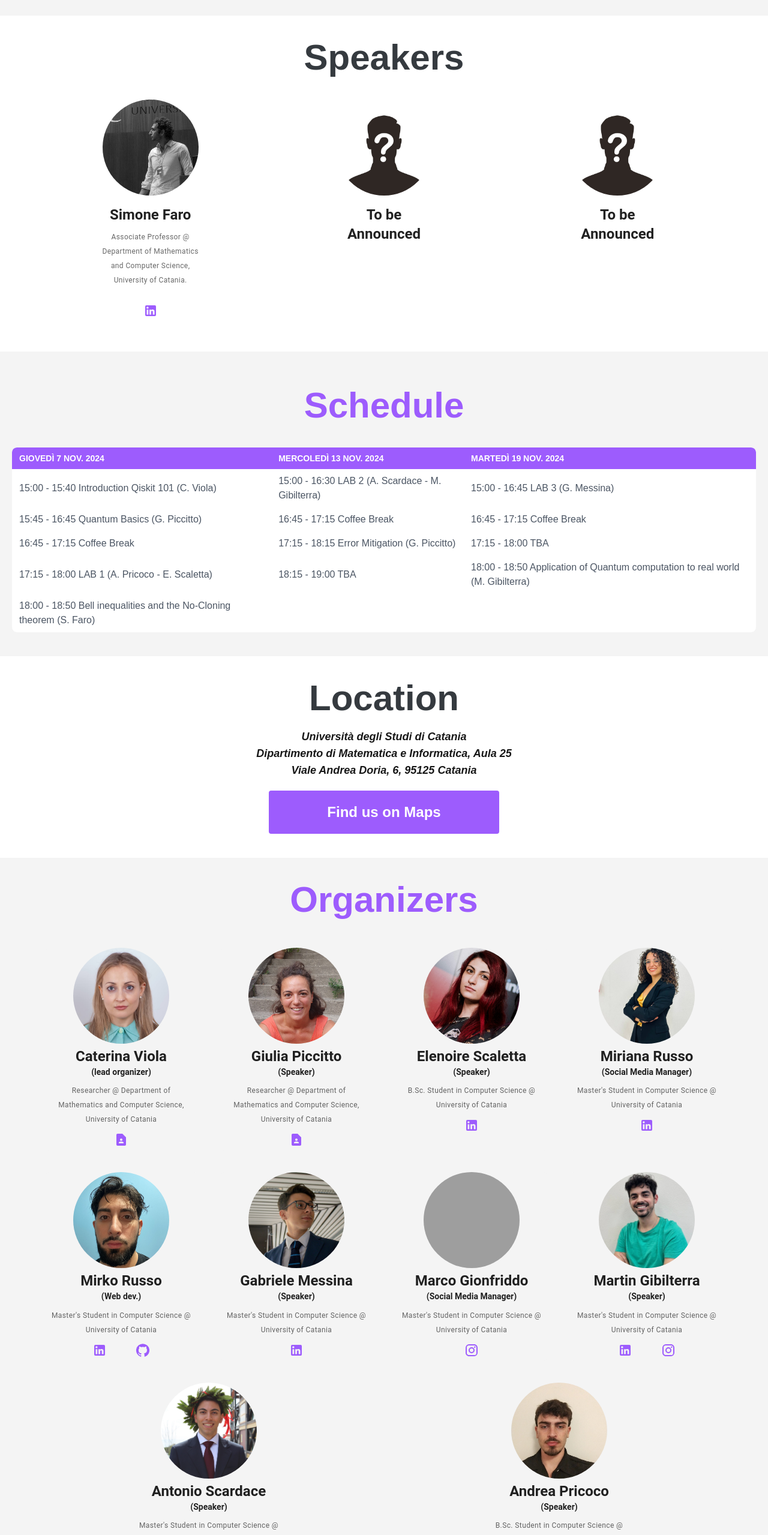
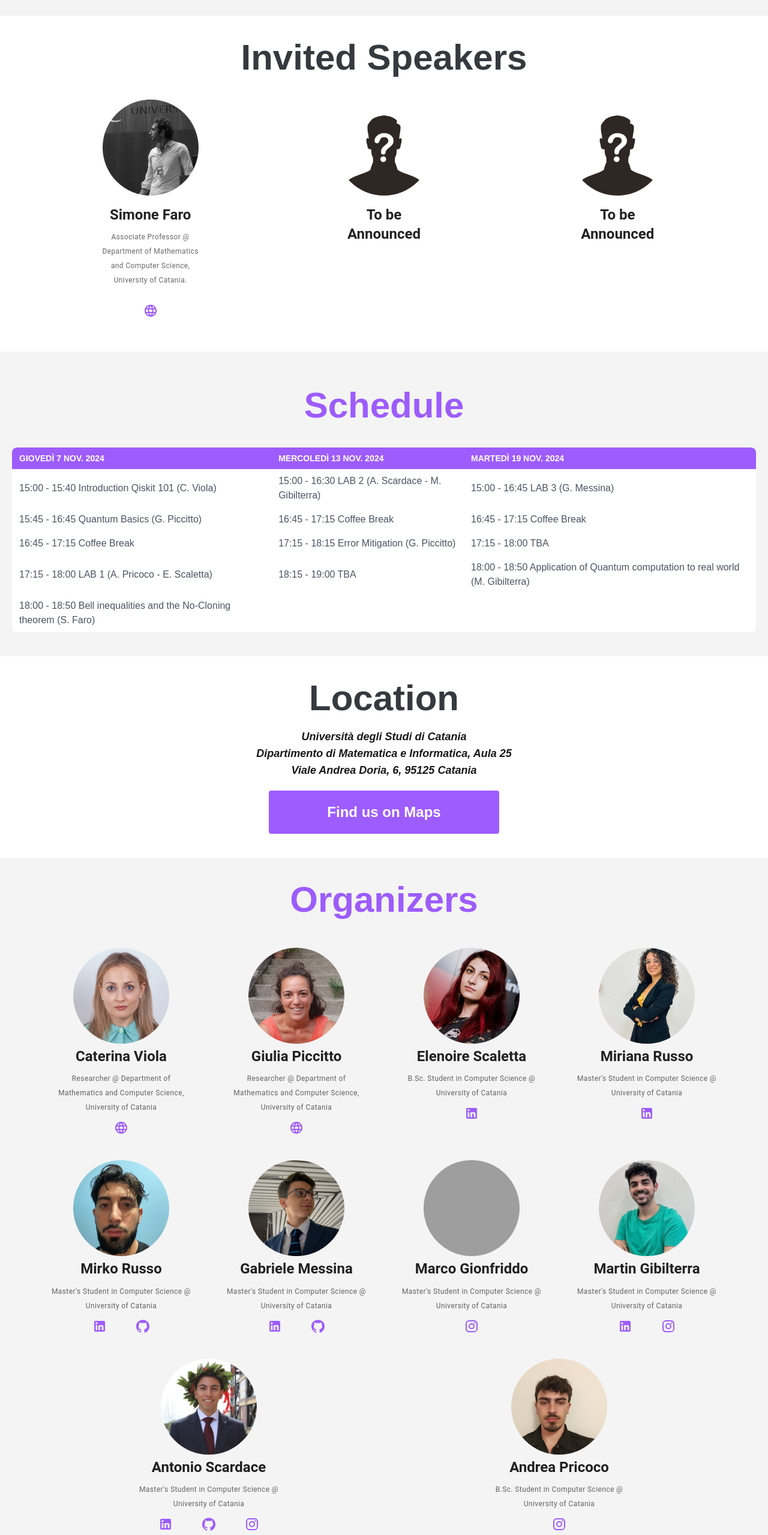
Before and after one commit to cataniaqiskitfallfest2024/qiskitfallfest2024-catania, a Next.js app: page / in a window 1280 px wide. Shown: the part 2552-5111 px from the top of the page at 60% size. Built offline with nearby package versions, Linux system fonts and the light colour scheme; grey boxes are pictures that could not be loaded.

Commit message:
Speaker and Organizers sections UI improvements

```diff
--- a/app/components/organizers/Organizers.jsx
+++ b/app/components/organizers/Organizers.jsx
@@ -7,7 +7,7 @@ import Button from '@mui/material/Button';
 import Typography from '@mui/material/Typography';
 import LinkedInIcon from '@mui/icons-material/LinkedIn';
 import GitHubIcon from '@mui/icons-material/GitHub';
-import ContactPageIcon from '@mui/icons-material/ContactPage';
+import WebSiteIcon from '@mui/icons-material/Language';
 import InstagramIcon from '@mui/icons-material/Instagram';
 import Link from 'next/link';
 const Organizers = () => {
@@ -27,7 +27,6 @@ const Organizers = () => {
             <CardContent sx={{textAlign: "center", padding:'5px'}}>
                 <Typography gutterBottom variant="h5" component="div" sx={{fontWeight: 'bold'}}>
                     Caterina Viola
-                    <p className='text-sm text-center'> (lead organizer)</p>
                 </Typography>
                 <Typography variant="caption" sx={{ color: 'text.secondary'}}>
                 Researcher @ Department of Mathematics and Computer Science, University of Catania
@@ -35,8 +34,8 @@ const Organizers = () => {
             </CardContent>
             <CardActions sx={{justifyContent: "center", padding:'2px'}}>
                 <Link href={'https://web.dmi.unict.it/docenti/caterina.viola'}>
-                    <Button size="small"><ContactPageIcon className="text-[#9D5CFD]" >
-                        </ContactPageIcon>
+                    <Button size="small"><WebSiteIcon className="text-[#9D5CFD]" >
+                        </WebSiteIcon>
                     </Button>
                 </Link>
             </CardActions>
@@ -52,7 +51,6 @@ const Organizers = () => {
             <CardContent sx={{textAlign: "center", padding:'5px'}}>
                 <Typography gutterBottom variant="h5" component="div" sx={{fontWeight: 'bold'}}>
                     Giulia Piccitto
-                    <p className='text-sm text-center'> (Speaker)</p>
                 </Typography>
                 <Typography variant="caption" sx={{ color: 'text.secondary'}}>
                 Researcher @ Department of Mathematics and Computer Science, University of Catania
@@ -60,8 +58,8 @@ const Organizers = () => {
             </CardContent>
             <CardActions sx={{justifyContent: "center", padding:'2px'}}>
             <Link href={'https://web.dmi.unict.it/docenti/giulia.piccitto'}>
-                <Button size="small"><ContactPageIcon className="text-[#9D5CFD]" >
-                    </ContactPageIcon>
+                <Button size="small"><WebSiteIcon className="text-[#9D5CFD]" >
+                    </WebSiteIcon>
                 </Button>
             </Link>
             </CardActions>
@@ -77,7 +75,6 @@ const Organizers = () => {
             <CardContent sx={{textAlign: "center", padding:'5px'}}>
                 <Typography gutterBottom variant="h5" component="div" sx={{fontWeight: 'bold'}}>
                     Elenoire Scaletta
-                    <p className='text-sm text-center'> (Speaker)</p>
                 </Typography>
                 <Typography variant="caption" sx={{ color: 'text.secondary'}}>
                 B.Sc. Student in Computer Science @ University of Catania
@@ -98,7 +95,6 @@ const Organizers = () => {
             <CardContent sx={{textAlign: "center", padding:'5px'}}>
                 <Typography gutterBottom variant="h5" component="div" sx={{fontWeight: 'bold'}}>
                     Miriana Russo
-                    <p className='text-sm text-center'> (Social Media Manager)</p>
                 </Typography>
                 <Typography variant="caption" sx={{ color: 'text.secondary'}}>
                 Master's Student in Computer Science @ University of Catania
@@ -123,7 +119,6 @@ const Organizers = () => {
             <CardContent sx={{textAlign: "center", padding:'5px'}}>
                 <Typography gutterBottom variant="h5" component="div" sx={{fontWeight: 'bold'}}>
                     Mirko Russo
-                    <p className='text-sm text-center'> (Web dev.)</p>
                 </Typography>
                 <Typography variant="caption" sx={{ color: 'text.secondary'}}>
                  Master's Student in Computer Science @ University of Catania
@@ -154,7 +149,6 @@ const Organizers = () => {
             <CardContent sx={{textAlign: "center", padding:'5px'}}>
                 <Typography gutterBottom variant="h5" component="div" sx={{fontWeight: 'bold'}}>
                     Gabriele Messina
-                    <p className='text-sm text-center'> (Speaker)</p>
                 </Typography>
                 <Typography variant="caption" sx={{ color: 'text.secondary'}}>
                  Master's Student in Computer Science @ University of Catania
@@ -164,6 +158,11 @@ const Organizers = () => {
             <Link href={'https://www.linkedin.com/in/messina-gabriele/'}>
                 <Button size="small"><LinkedInIcon className="text-[#9D5CFD]" >
                     </LinkedInIcon>
+                </Button>
+            </Link>
+            <Link href={'https://github.com/GabrieleMessina'}>
+                <Button size="small"><GitHubIcon className="text-[#9D5CFD]" >
+                    </GitHubIcon>
                 </Button>
             </Link>
             </CardActions>
@@ -179,7 +178,6 @@ const Organizers = () => {
             <CardContent sx={{textAlign: "center", padding:'5px'}}>
                 <Typography gutterBottom variant="h5" component="div" sx={{fontWeight: 'bold'}}>
                 Marco Gionfriddo
-                    <p className='text-sm text-center'> (Social Media Manager)</p>
                 </Typography>
                 <Typography variant="caption" sx={{ color: 'text.secondary'}}>
                 Master's Student in Computer Science @ University of Catania
@@ -204,7 +202,6 @@ const Organizers = () => {
             <CardContent sx={{textAlign: "center", padding:'5px'}}>
                 <Typography gutterBottom variant="h5" component="div" sx={{fontWeight: 'bold'}}>
                     Martin Gibilterra
-                    <p className='text-sm text-center'> (Speaker)</p>
                 </Typography>
                 <Typography variant="caption" sx={{ color: 'text.secondary'}}>
                 Master's Student in Computer Science @ University of Catania
@@ -234,7 +231,6 @@ const Organizers = () => {
             <CardContent sx={{textAlign: "center", padding:'5px'}}>
                 <Typography gutterBottom variant="h5" component="div" sx={{fontWeight: 'bold'}}>
                     Antonio Scardace
-                    <p className='text-sm text-center'> (Speaker)</p>
                 </Typography>
                 <Typography variant="caption" sx={{ color: 'text.secondary'}}>
                 Master's Student in Computer Science @ University of Catania
@@ -269,7 +265,6 @@ const Organizers = () => {
             <CardContent sx={{textAlign: "center", padding:'5px'}}>
                 <Typography gutterBottom variant="h5" component="div" sx={{fontWeight: 'bold'}}>
                     Andrea Pricoco
-                    <p className='text-sm text-center'> (Speaker)</p>
                 </Typography>
                 <Typography variant="caption" sx={{ color: 'text.secondary'}}>
                 B.Sc. Student in Computer Science @ University of Catania
--- a/app/components/speakers/Speakers.jsx
+++ b/app/components/speakers/Speakers.jsx
@@ -7,11 +7,14 @@ import Button from '@mui/material/Button';
 import Typography from '@mui/material/Typography';
 import LinkedInIcon from '@mui/icons-material/LinkedIn';
 import GitHubIcon from '@mui/icons-material/GitHub';
+import WebSiteIcon from '@mui/icons-material/Language';
+import Link from 'next/link';
+
 const Speakers = () => {
   return (
     <section id='speakers' className='p-5'>
         <div className="flex flex-col justify-center ">
-          <h1 className="text-6xl font-bold text-center mt-5 text-[#353A3F]">Speakers</h1>
+          <h1 className="text-6xl font-bold text-center mt-5 text-[#353A3F]">Invited Speakers</h1>
 
         </div>
         <div className='flex justify-around md:gap-y-4 md:gap-x-4 flex-wrap md:px-11 mt-10'>
@@ -31,7 +34,11 @@ const Speakers = () => {
                   </Typography>
               </CardContent>
               <CardActions sx={{justifyContent: "center"}}>
-              <Button size="small"><LinkedInIcon className="text-[#9D5CFD]"  ></LinkedInIcon></Button>
+                <Link href={'https://web.dmi.unict.it/docenti/simone.faro'}>
+                    <Button size="small"><WebSiteIcon className="text-[#9D5CFD]" >
+                        </WebSiteIcon>
+                    </Button>
+                </Link>
               </CardActions>
           </Card>
           <Card sx={{ maxWidth: 200, minHeight:400, bgcolor:'white', boxShadow:'none' }} align='center'>
```
